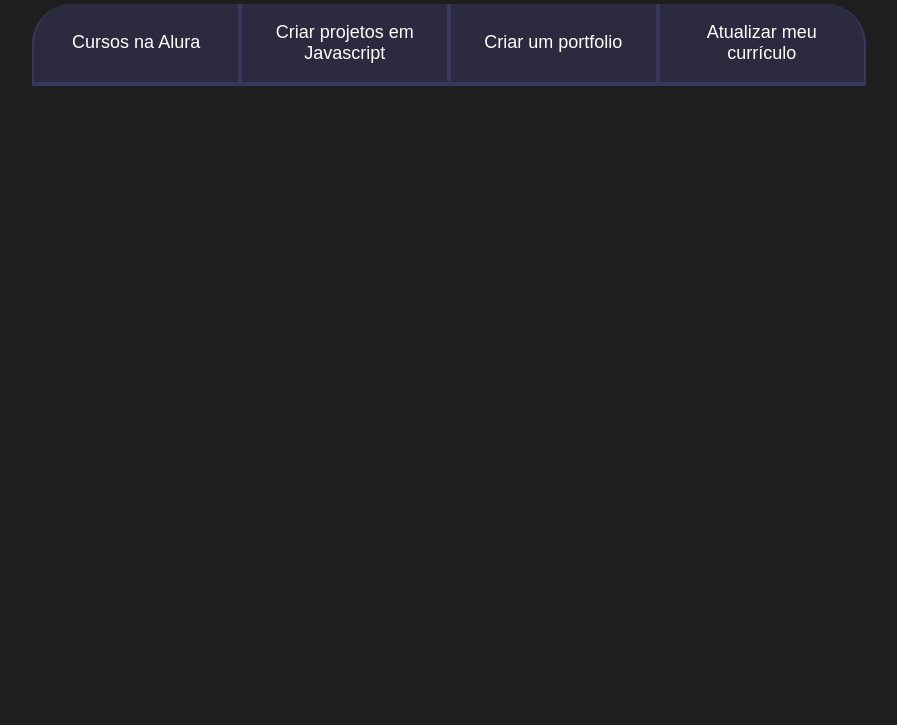
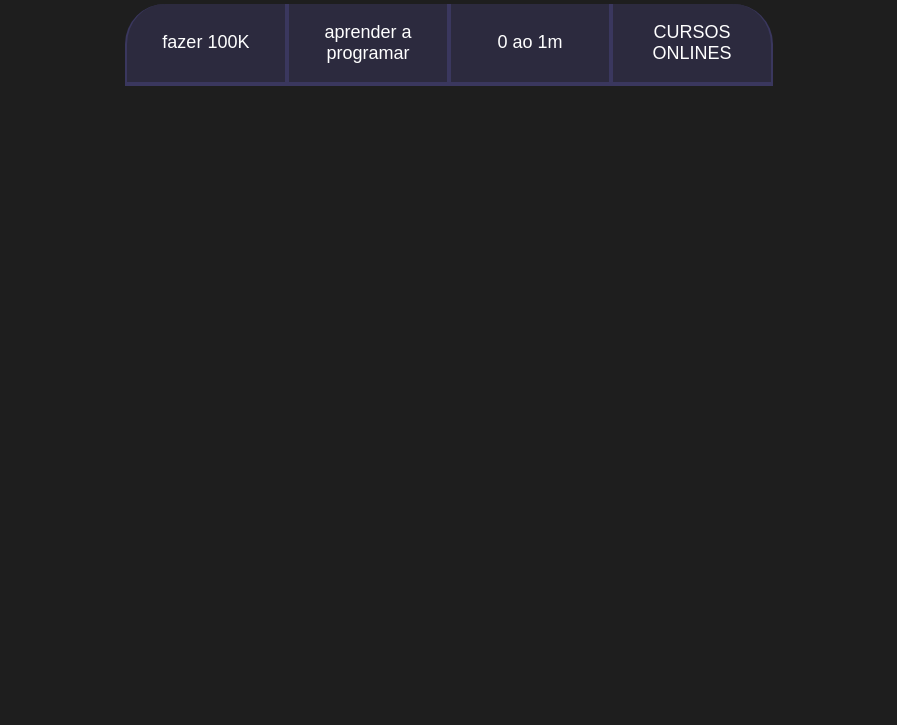
Before and after one commit to Gustavo11052007/PROJECT-1.0, a plain HTML site: page index.html in a window 1280 px wide. Shown: the part 75-800 px from the top of the page, without its empty margins (191-1088 px from the left). Drawn offline with Linux system fonts and the light colour scheme.

Commit message:
SASDSADA

```diff
--- a/index.html
+++ b/index.html
@@ -10,10 +10,10 @@
     <section class="conteudo-principal">
         <h2 class="titulo-principal">Meus Objetivos do ano<span>_</span></h2>
         <div class="botoes">
-            <button class="botao">Cursos na Alura</button>
-            <button class="botao">Criar projetos em Javascript</button>
-            <button class="botao">Criar um portfolio</button>
-            <button class="botao">Atualizar meu currículo</button>
+            <button class="botao">fazer 100K </button>
+            <button class="botao">aprender a programar</button>
+            <button class="botao">0 ao 1m </button>
+            <button class="botao">CURSOS ONLINES</button>
         </div>
     </section>
     <script src="./main.js"></script>
```
